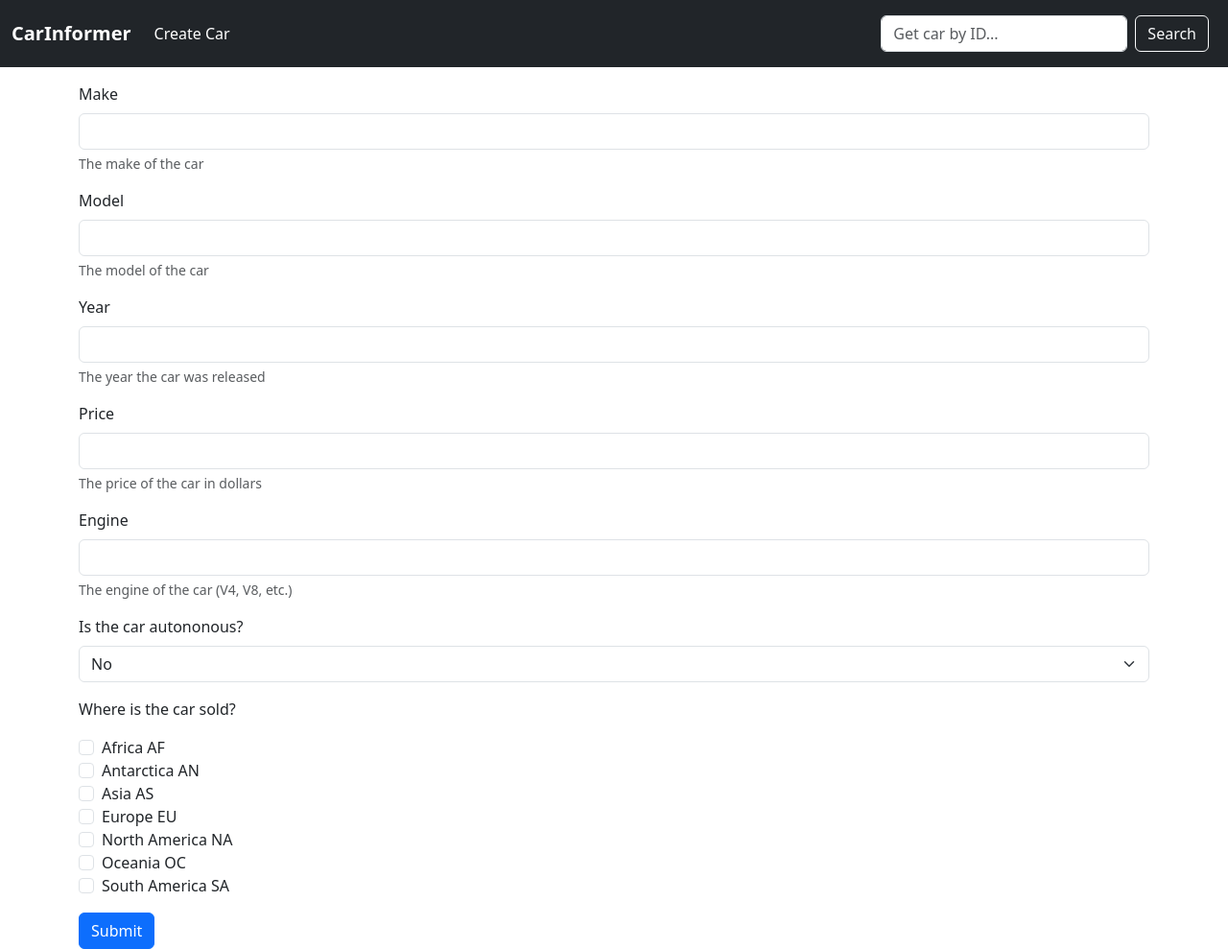
After one commit to sergiu-sotoc/fastapi, a FastAPI app: template car_information_viewer/templates/edit.html in a window 1280 px wide. The commit adds this page. Shown: the whole page at 96% size. Run offline with FastAPI, Linux system fonts and the light colour scheme; the template is opened without the code that fills it, so the values that code supplies are empty.

Commit message:
finished car information viewer app

```diff
--- a/car_information_viewer/main.py
+++ b/car_information_viewer/main.py
@@ -96,21 +96,37 @@ def add_cars(
         min_id += 1
     return RedirectResponse("/cars", status_code=302)
 
-@app.put("/cars/{id}", response_model=Dict[str, Car])
-def update_car(id: int, car: Car = Body(...)):
+@app.get("/edit", response_class=HTMLResponse)
+def edit_car(request: Request, id: int = Query(...)):
+    car = cars.get(id)
+    if not car:
+        return templates.TemplateResponse("search.html", {"request": request, "id": id, "car": car, "title": "Edit Car"}, status_code=status.HTTP_404_NOT_FOUND)
+    return templates.TemplateResponse("edit.html", {"request": request, "id": id, "car": car, "title": "Edit Car"})
+
+@app.post("/cars/{id}")
+def update_car(request: Request, id: int,
+    make: Optional[str] = Form(None),
+    model: Optional[str] = Form(None),
+    year: Optional[str] = Form(None),
+    price: Optional[float] = Form(None),
+    engine: Optional[str] = Form(None),
+    autonomous: Optional[bool] = Form(None),
+    sold: Optional[List[str]] = Form(None),):
     stored = cars.get(id)
     if not stored:
-        raise HTTPException(status_code=status.HTTP_404_NOT_FOUND, detail="Could not find car with given ID")
-    stored = Car(**stored)
+        return templates.TemplateResponse("search.html", {"request": request, "id": id, "car": stored,"title": "Edit Car"}, status_code=status.HTTP_404_NOT_FOUND)
+    stored = Car(**dict(stored))
+    car = Car(make=make, model=model, year=year, price=price, engine=engine, autonomous=autonomous, sold=sold)
     new = car.dict(exclude_unset=True)
     new = stored.copy(update=new)
     cars[id] = jsonable_encoder(new)
     response = {}
     response[id] = cars[id]
-    return response
+    return RedirectResponse(url="/cars", status_code=302)
 
-@app.delete("/cars/{id}")
-def delete_car(id: int):
+@app.get("/delete/{id}", response_class=RedirectResponse)
+def delete_car(request: Request, id: int = Path(...)):
     if not cars.get(id):
-        raise HTTPException(status_code=status.HTTP_404_NOT_FOUND, detail="Could not find car with given ID")
+        return templates.TemplateResponse("search.html", {"request": request, "id": id,"title": "Edit Car"}, status_code=status.HTTP_404_NOT_FOUND)
     del cars[id]
+    return RedirectResponse(url="/cars")
--- /dev/null
+++ b/car_information_viewer/templates/edit.html
@@ -0,0 +1,58 @@
+{% include 'header.html' %}
+{% include 'navbar.html' %}
+<div class="container" style="margin-top: 1em;">
+    <form action="/cars/{{id}}" method="POST">
+        <div class="mb-3">
+            <label for="make" class="form-label">Make</label>
+            <input type="text" class="form-control" name="make" id="make" value="{{car['make']}}" aria-describedby="makeDesc">
+            <div id="makeDesc" class="form-text">The make of the car</div>
+        </div>
+        <div class="mb-3">
+            <label for="model" class="form-label">Model</label>
+            <input type="text" class="form-control" name="model" id="model" value="{{car['model']}}" aria-describedby="modelDesc">
+            <div id="modelDesc" class="form-text">The model of the car</div>
+        </div>
+        <div class="mb-3">
+            <label for="year" class="form-label">Year</label>
+            <input type="text" class="form-control" name="year" id="year" value="{{car['year']}}" aria-describedby="yearDesc">
+            <div id="yearDesc" class="form-text">The year the car was released</div>
+        </div>
+        <div class="mb-3">
+            <label for="price" class="form-label">Price</label>
+            <input type="text" class="form-control" name="price" id="price" value="{{car['price']}}" aria-describedby="priceDesc">
+            <div id="priceDesc" class="form-text">The price of the car in dollars</div>
+        </div>
+        <div class="mb-3">
+            <label for="engine" class="form-label">Engine</label>
+            <input type="text" class="form-control" name="engine" id="engine" value="{{car['engine']}}" aria-describedby="engineDesc">
+            <div id="engineDesc" class="form-text">The engine of the car (V4, V8, etc.)</div>
+        </div>
+        <div class="mb-3">
+            <label for="autonomous" class="form-label">Is the car autononous?</label>
+            <select class="form-select" name="autonomous" id="autonomous">
+                {% if car['autonomous'] %}
+                    <option selected value="true">Yes</option>
+                    <option value="false">No</option>
+                {% else %}
+                    <option selected value="false">No</option>
+                    <option value="true">Yes</option>
+                {% endif %}
+            </select>
+        </div>
+        <div class="mb-3">
+            <p>Where is the car sold?</p>
+            <div class="form-check">
+                {% for ct in [("Africa", "AF"), ("Antarctica", "AN"), ("Asia", "AS"), ("Europe", "EU"),
+                ("North America", "NA"), ("Oceania", "OC"), ("South America", "SA")] %}
+                {% if ct[1] in car['sold']%}
+                    <input class="form-check-input" type="checkbox" name="sold" value="{{ct[1]}}" checked>{{ct[0]}} {{ct[1]}}<br>
+                {% else %}
+                    <input class="form-check-input" type="checkbox" name="sold" value="{{ct[1]}}">{{ct[0]}} {{ct[1]}}<br>
+                {% endif %}
+                {% endfor %}
+            </div>
+        </div>
+        <button type="submit" class="btn btn-primary">Submit</button>
+    </form>
+</div>
+{% include 'footer.html' %}
```
Also changed, not shown: car_information_viewer/templates/car.html (+9 -0 lines).
